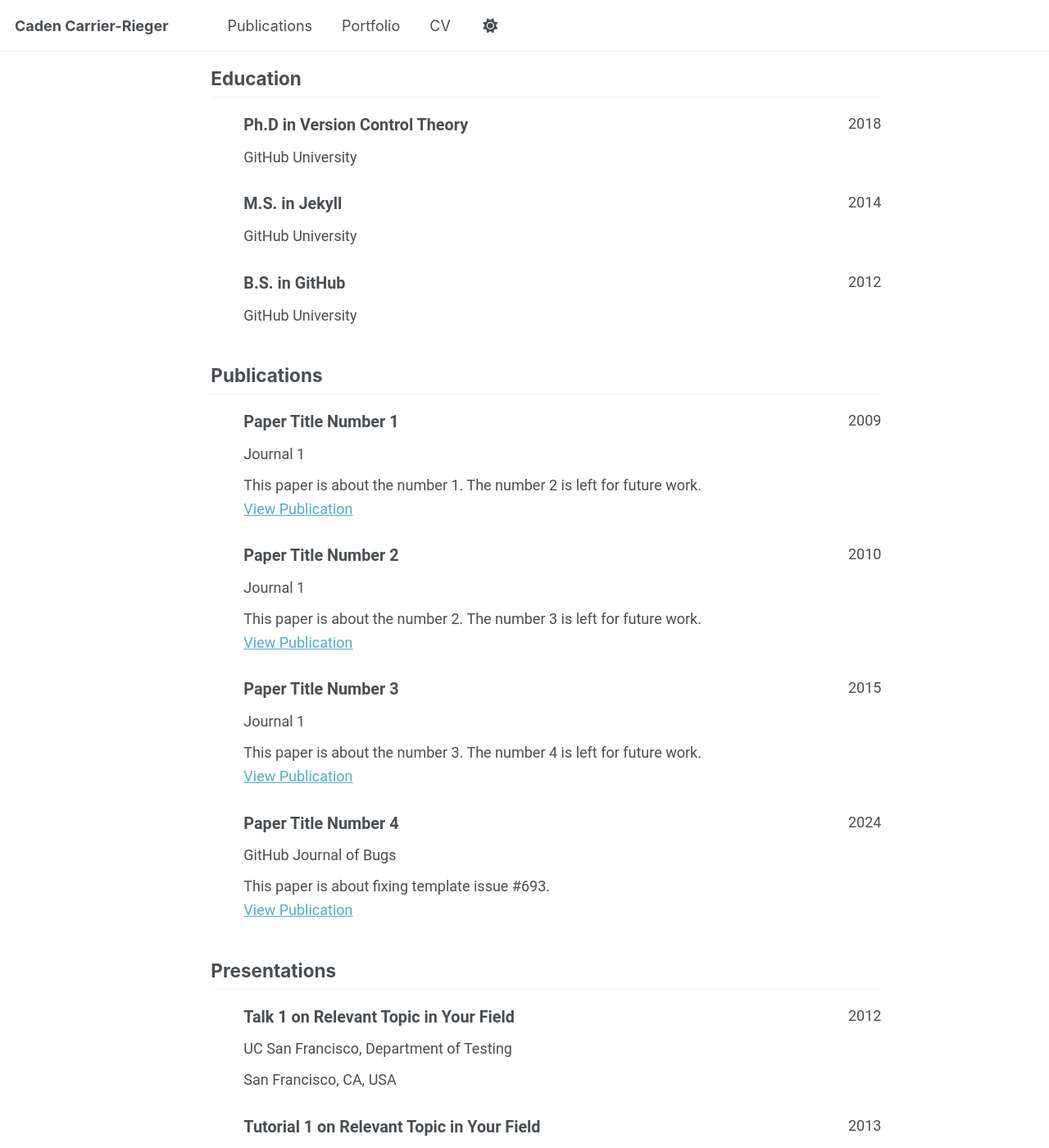
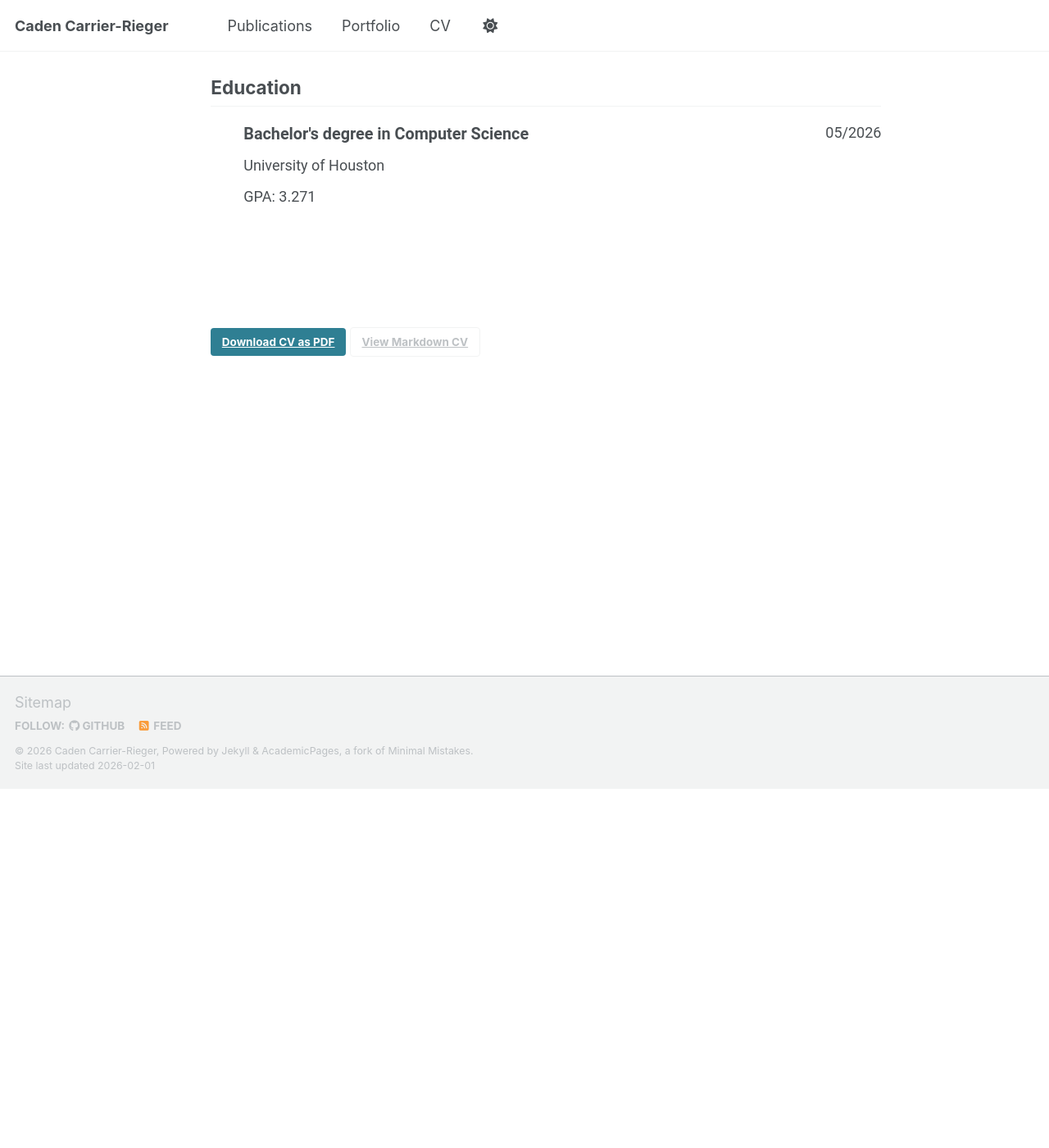
Before and after one commit to cadenrieger-lgtm/cadenrieger-lgtm.github.io, a Jekyll site: the page built from _pages/cv-json.md, in a window 1280 px wide and 1400 px high, scrolled down 438 px. Shown: the whole window at 82% size. Built offline with Jekyll 4.4.1, drawn with Linux system fonts in a browser that asks for light colours; a script bundle is joined from its source files by our own code; library files that are not in the unit come from our copies; some of the changed text lies outside the part shown.

Commit message:
Revise CV with new personal and educational info
Updated personal information and education details in cv.json.

```diff
--- a/_data/cv.json
+++ b/_data/cv.json
@@ -1,152 +1,38 @@
 {
   "basics": {
-    "name": "Your Sidebar Name",
-    "email": "none@example.org",
-    "phone": "",
-    "website": "https://academicpages.github.io",
+    "name": "Caden Carrier-Rieger",
+    "email": "caden.rieger@gmail.com",
+    "phone": "918-978-5757",
+    "website": "https://cadenrieger-lgtm.github.io",
     "summary": "Currently employed at Red Brick University. Short biography for the left-hand sidebar",
     "location": {
-      "address": "",
-      "postalCode": "",
-      "city": "Earth",
+      "address": "9907 Common Hawker Ct.",
+      "postalCode": "77385",
+      "city": "Conroe",
       "countryCode": "US",
-      "region": ""
+      "State": "Texas"
     },
     "profiles": [
       {
-        "network": "Google Scholar",
-        "username": "",
-        "url": "https://scholar.google.com/citations?user=PS_CX0AAAAAJ"
-      },
-      {
-        "network": "ORCID",
-        "username": "",
-        "url": "https://orcid.org/yourorcidurl"
-      },
-      {
         "network": "GitHub",
         "username": "academicpages",
-        "url": "https://github.com/academicpages"
+        "url": "https://github.com/cadenrieger-lgtm"
       }
     ]
   },
   "work": [],
   "education": [
     {
-      "institution": "GitHub University",
-      "area": "Ph.D in Version Control Theory",
+      "institution": "University of Houston",
+      "area": "Bachelor's degree in Computer Science",
       "studyType": "",
-      "startDate": "",
-      "endDate": "2018",
-      "gpa": null,
-      "courses": []
+      "startDate": "06/2023",
+      "endDate": "05/2026",
+      "gpa": 3.271,
     },
-    {
-      "institution": "GitHub University",
-      "area": "M.S. in Jekyll",
-      "studyType": "",
-      "startDate": "",
-      "endDate": "2014",
-      "gpa": null,
-      "courses": []
-    },
-    {
-      "institution": "GitHub University",
-      "area": "B.S. in GitHub",
-      "studyType": "",
-      "startDate": "",
-      "endDate": "2012",
-      "gpa": null,
-      "courses": []
-    }
-  ],
-  "skills": [],
-  "languages": [],
-  "interests": [],
+  "skills": [Python, C++, Pascal, Data Science],
+  "languages": [English],
+  "interests": [Data science, Cybersecurity],
   "references": [],
-  "publications": [
-    {
-      "name": "Paper Title Number 1",
-      "publisher": "Journal 1",
-      "releaseDate": "2009-10-01",
-      "website": "https://academicpages.github.io/files/paper1.pdf",
-      "summary": "This paper is about the number 1. The number 2 is left for future work."
-    },
-    {
-      "name": "Paper Title Number 2",
-      "publisher": "Journal 1",
-      "releaseDate": "2010-10-01",
-      "website": "https://academicpages.github.io/files/paper2.pdf",
-      "summary": "This paper is about the number 2. The number 3 is left for future work."
-    },
-    {
-      "name": "Paper Title Number 3",
-      "publisher": "Journal 1",
-      "releaseDate": "2015-10-01",
-      "website": "https://academicpages.github.io/files/paper3.pdf",
-      "summary": "This paper is about the number 3. The number 4 is left for future work."
-    },
-    {
-      "name": "Paper Title Number 4",
-      "publisher": "GitHub Journal of Bugs",
-      "releaseDate": "2024-02-17",
-      "website": "https://academicpages.github.io/files/paper3.pdf",
-      "summary": "This paper is about fixing template issue #693."
-    }
-  ],
-  "presentations": [
-    {
-      "name": "Talk 1 on Relevant Topic in Your Field",
-      "event": "UC San Francisco, Department of Testing",
-      "date": "2012-03-01",
-      "location": "San Francisco, CA, USA",
-      "description": ""
-    },
-    {
-      "name": "Tutorial 1 on Relevant Topic in Your Field",
-      "event": "UC-Berkeley Institute for Testing Science",
-      "date": "2013-03-01",
-      "location": "Berkeley, CA, USA",
-      "description": ""
-    },
-    {
-      "name": "Talk 2 on Relevant Topic in Your Field",
-      "event": "London School of Testing",
-      "date": "2014-02-01",
-      "location": "London, UK",
-      "description": ""
-    },
-    {
-      "name": "Conference Proceeding talk 3 on Relevant Topic in Your Field",
-      "event": "Testing Institute of America 2014 Annual Conference",
-      "date": "2014-03-01",
-      "location": "Los Angeles, CA, USA",
-      "description": ""
-    }
-  ],
-  "teaching": [
-    {
-      "course": "Teaching experience 1",
-      "institution": "University 1, Department",
-      "date": "2014-01-01",
-      "role": "Undergraduate course",
-      "description": ""
-    },
-    {
-      "course": "Teaching experience 2",
-      "institution": "University 1, Department",
-      "date": "2015-01-01",
-      "role": "Workshop",
-      "description": ""
-    }
-  ],
-  "portfolio": [
-    {
-      "name": "Portfolio item number 1",
-      "category": "portfolio",
-      "date": "",
-      "url": "",
-      "description": "Short description of portfolio item number 1<br/><img src='/images/500x300.png'>"
-    }
   ]
 }
```
